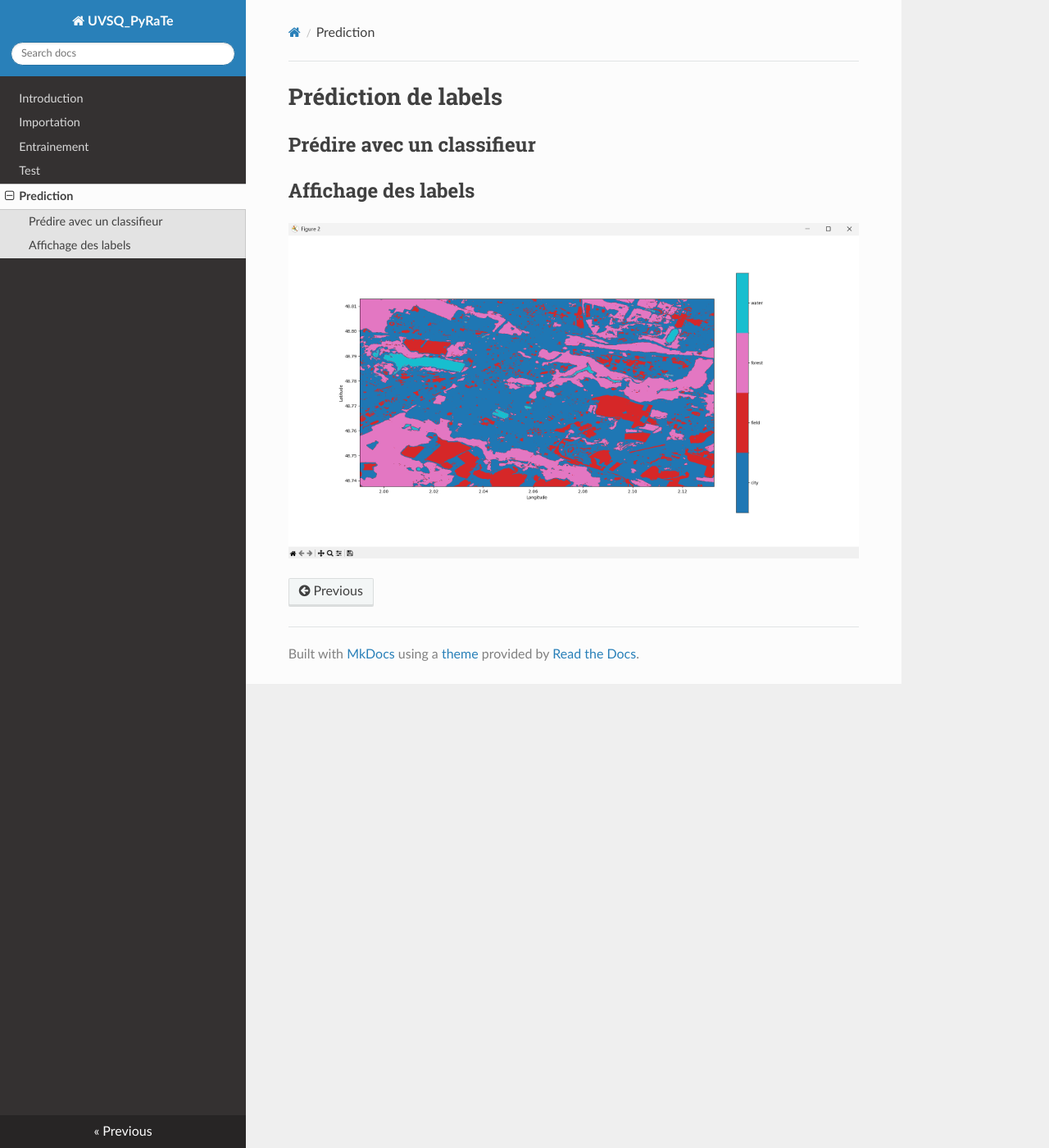
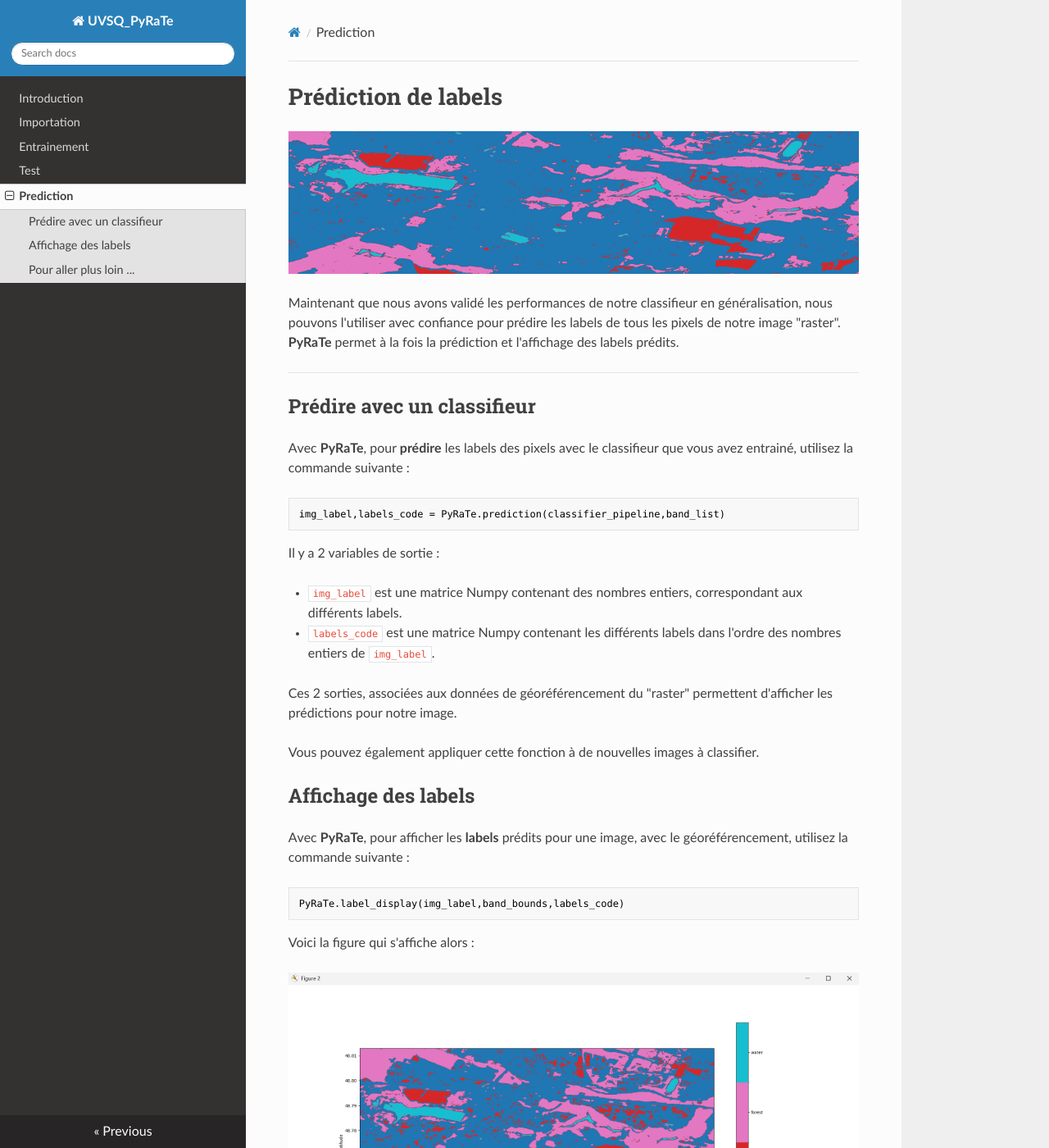
Before and after one commit to NicOudart/PyRaTe, an MkDocs documentation site: the page built from docs/prediction.md, in a window 1280 px wide and 1400 px high. Shown: the whole window at 82% size. Built offline with MkDocs 1.6.1, drawn with Linux system fonts in a browser that asks for light colours; nearby versions of some CDN libraries; some of the changed text lies outside the part shown.

Commit message:
-Progress on the prediction section of the tutorial. -Adding headers to the tutorial.

```diff
--- a/docs/prediction.md
+++ b/docs/prediction.md
@@ -1,7 +1,40 @@
 # Prédiction de labels
+
+![En-tête prédiction](img/Header_4.png)
+
+Maintenant que nous avons validé les performances de notre classifieur en généralisation, nous pouvons l'utiliser avec confiance pour prédire les labels de tous les pixels de notre image "raster".
+**PyRaTe** permet à la fois la prédiction et l'affichage des labels prédits.
+
+---
 
 ## Prédire avec un classifieur
 
+Avec **PyRaTe**, pour **prédire** les labels des pixels avec le classifieur que vous avez entrainé, utilisez la commande suivante :
+
+~~~bash
+img_label,labels_code = PyRaTe.prediction(classifier_pipeline,band_list)
+~~~
+
+Il y a 2 variables de sortie :
+
+* `img_label` est une matrice Numpy contenant des nombres entiers, correspondant aux différents labels.
+
+* `labels_code` est une matrice Numpy contenant les différents labels dans l'ordre des nombres entiers de `img_label`.
+
+Ces 2 sorties, associées aux données de géoréférencement du "raster" permettent d'afficher les prédictions pour notre image.
+
+Vous pouvez également appliquer cette fonction à de nouvelles images à classifier.
+
 ## Affichage des labels
 
+Avec **PyRaTe**, pour afficher les **labels** prédits pour une image, avec le géoréférencement, utilisez la commande suivante :
+
+~~~bash
+PyRaTe.label_display(img_label,band_bounds,labels_code)
+~~~
+
+Voici la figure qui s'affiche alors :
+
 ![Affichage de labels prédits](img/Label_display.png)
+
+## Pour aller plus loin ...
```
Also changed, not shown: docs/entrainement.md (+3 -1 lines), docs/importation.md (+2 -0 lines), docs/index.md (+1 -1 lines), docs/test.md (+6 -0 lines), docs/img/Header_1.png (added), docs/img/Header_2.png (added), docs/img/Header_3.png (added), docs/img/Header_4.png (added).
